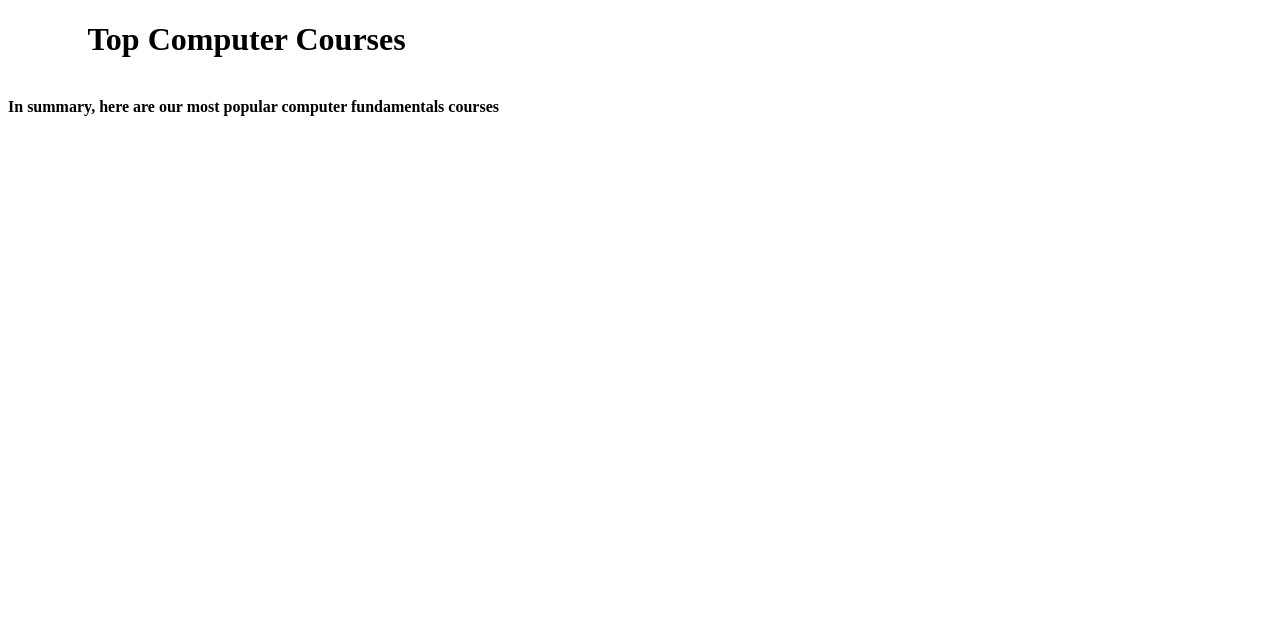
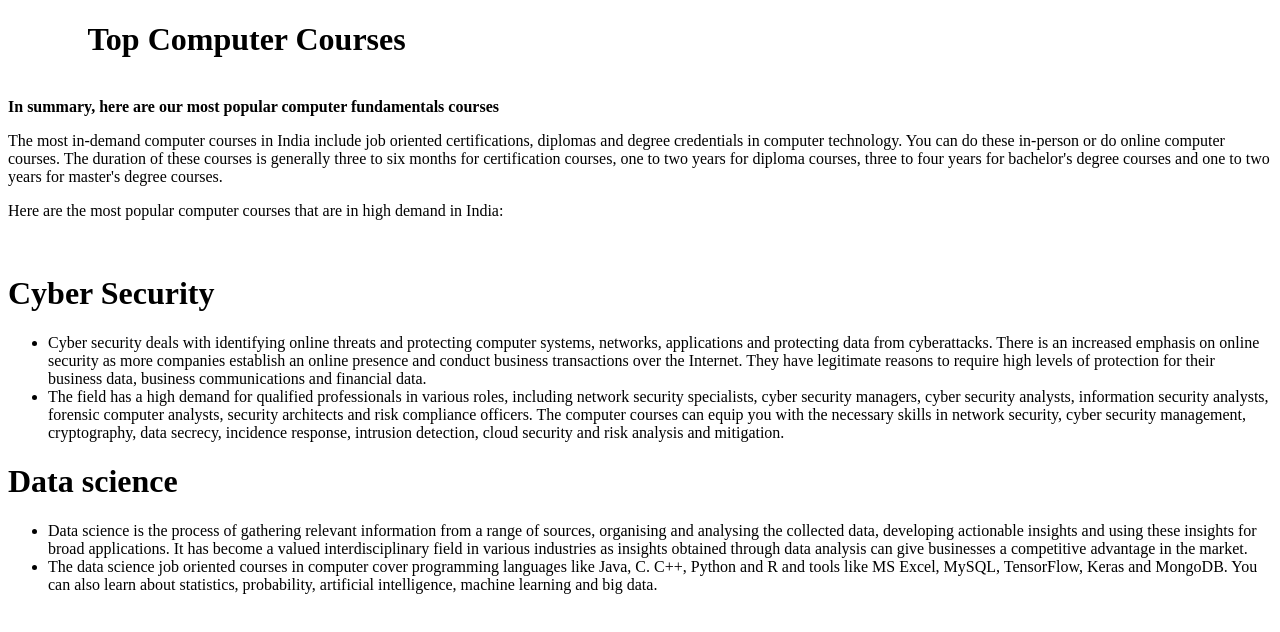
Before and after one commit to Pritinalkar/github-assignment-1, a plain HTML site: page index.html in a window 1280 px wide. Drawn offline with Linux system fonts and the light colour scheme.

Commit message:
courses information added

```diff
--- a/index.html
+++ b/index.html
@@ -7,5 +7,60 @@
     <h1><b>&nbsp;&nbsp;&nbsp;&nbsp;&nbsp;&nbsp;&nbsp;&nbsp;&nbsp;
         Top Computer Courses</b></h1><br>
  <b>In summary, here are our most popular computer fundamentals courses</b>
+ <div>
+    <p>
+        The most in-demand computer courses in India include job oriented certifications,
+         diplomas and degree credentials in computer technology. You can do these in-person or do online computer courses.
+         The duration of these courses is generally three to six months for certification courses, one to two years for
+          diploma courses, three to four years for bachelor's degree courses and one to two years for master's degree courses.
+
+    </p>
+    <p>
+        Here are the most popular computer courses that are in high
+         demand in India:
+
+    </p>
+</div><br>
+<h1>Cyber Security</h1>
+<div>
+    <p>
+        <ul>
+            <li>
+                Cyber security deals with identifying online threats
+                and protecting computer systems, networks,
+                applications and protecting data from cyberattacks.
+                There is an increased emphasis on online security as
+                 more companies establish an online presence and
+                  conduct business transactions over the Internet.
+                   They have legitimate reasons to require high levels of protection for their business data, business communications and financial data.
+            </li>
+            <li>
+                The field has a high demand for qualified professionals in various roles, including network security specialists,
+                cyber security managers, cyber security analysts, information security analysts, forensic computer analysts, security architects and risk compliance officers. The computer courses can equip you with the necessary skills in network security, cyber security management, cryptography, data secrecy, incidence response, intrusion detection, cloud security and risk analysis and mitigation.
+            </li>
+        </ul>
+    </p>
+</div>
+<h1>Data science</h1>
+<p>
+    <ul>
+        <li>Data science is the process of gathering relevant information
+    from a range of sources, organising and analysing the collected
+    data, developing actionable insights and using these insights for
+     broad applications. It has become a valued interdisciplinary
+     field in various industries as insights obtained through data
+      analysis can give businesses a competitive advantage in the
+      market.</li>
+      <li>
+        The data science job oriented courses in computer cover
+         programming languages like Java, C. C++, Python and R and
+          tools like MS Excel, MySQL, TensorFlow, Keras and MongoDB.
+           You can also learn about statistics, probability,
+           artificial intelligence, machine learning and big data.
+
+      </li>
+    </ul>
+
+</p>
 </body>
 </html>
```
